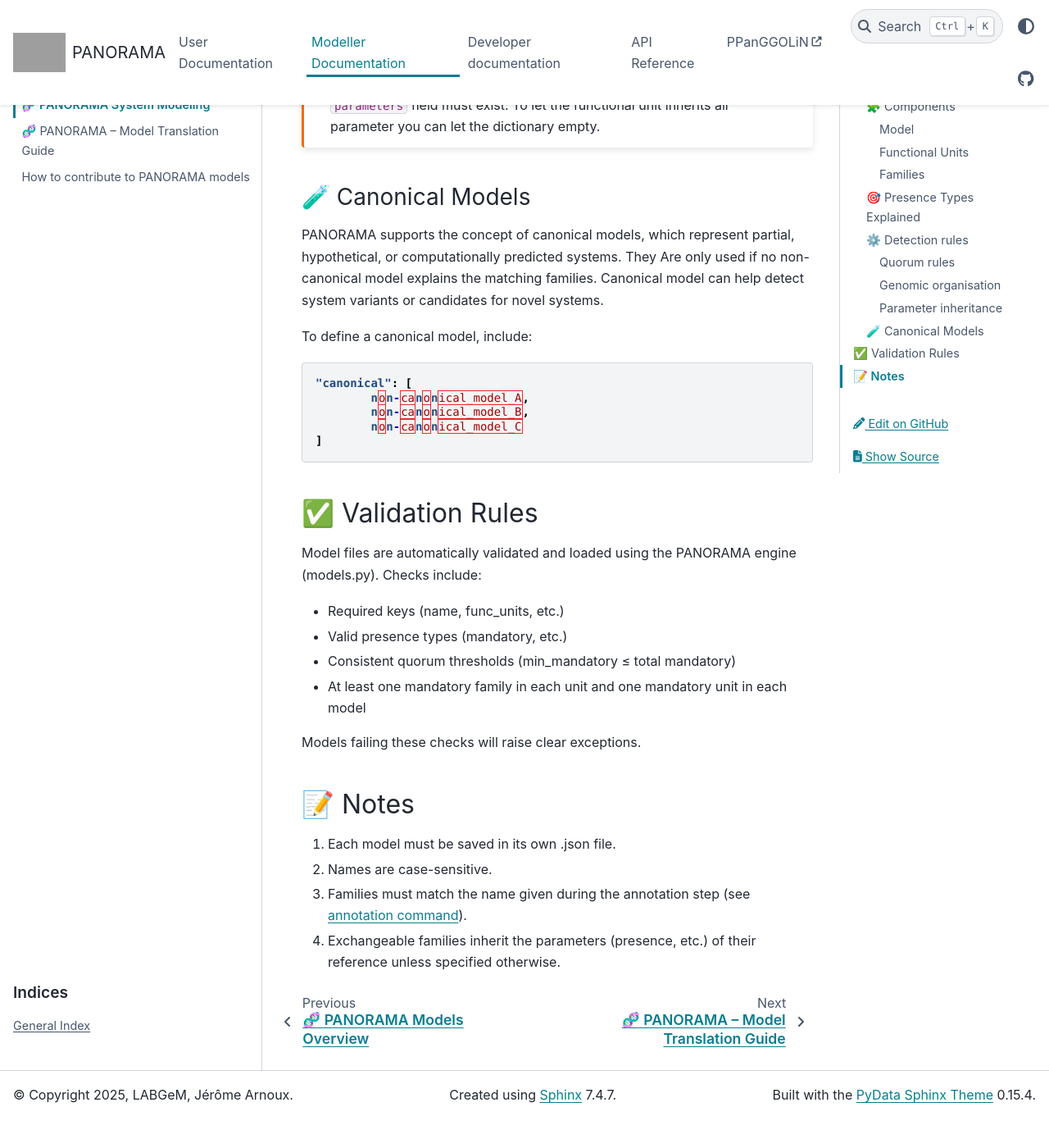
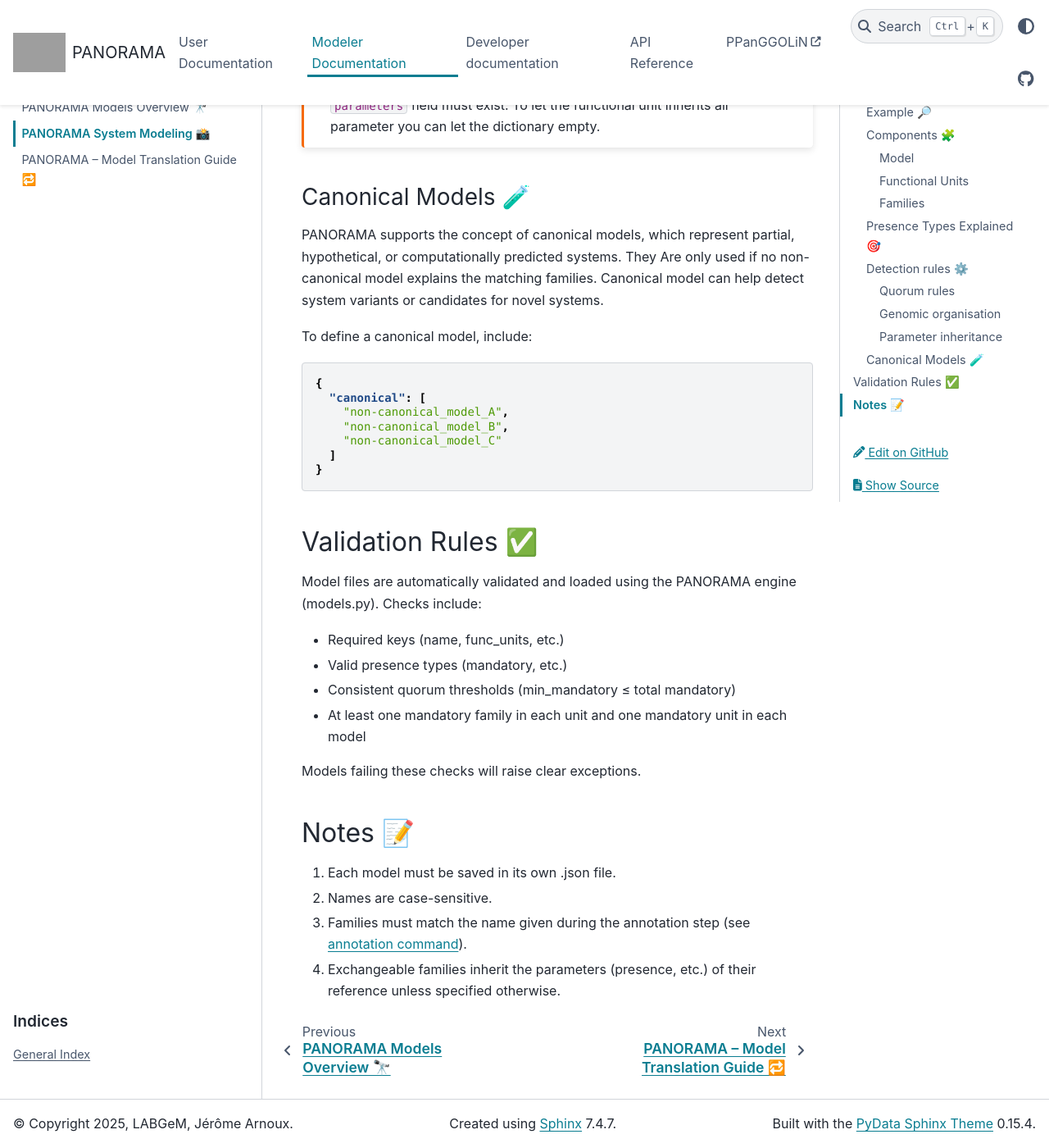
Before and after one commit to labgem/PANORAMA, a Sphinx documentation site: the page built from docs/modeller/modeling.md, in a window 1280 px wide and 1400 px high, scrolled down 8828 px. Shown: the whole window at 82% size. Built offline with Sphinx 7.4.7 and the PyData theme 0.15.4, drawn with Linux system fonts in a browser that asks for light colours; the version number could not be read and is left out; before the commit the page ends 10193 px from its top, so only the background shows below that; some of the changed text lies outside the part shown; grey boxes are pictures that could not be loaded.

Commit message:
Standardize icons, headings, and content in PANORAMA modeler documentation
- Updated headers with thematic emojis for consistency and readability.
- Improved descriptions, examples, and formatting across all modeller guide files:
  - `modeler_guide.md`, `overview.md`, `modeling.md`, and `translate.md`.
- Added and repositioned links for seamless navigation.
- Enhanced clarity in detection rules, presence types, and translation instructions.

````diff
--- a/docs/modeller/modeler_guide.md
+++ b/docs/modeller/modeler_guide.md
@@ -7,7 +7,7 @@
       Models
 ---
 
-# Modeller Documentation
+# Modeler Documentation
 
 ```{toctree}
 :caption: 'Get Started:'
@@ -16,5 +16,4 @@
 overview
 modeling
 translate
-contribute
 ```
--- a/docs/modeller/modeling.md
+++ b/docs/modeller/modeling.md
@@ -1,7 +1,7 @@
 (models)=
-# 🧬 PANORAMA System Modeling
+# PANORAMA System Modeling 📸
 
-## 🧰 Definition
+## Definition 🧰
 
 PANORAMA detects macromolecular systems in pangenomes using user-defined models. These models specify what protein
 families constitute a system and how they are expected to be organized genomically.
@@ -138,7 +138,7 @@
 In the next section, we'll look at how to create more simplified models.
 ```
 
-### 🧩 Components
+### Components 🧩
 
 #### Model
 
@@ -179,7 +179,7 @@
 A family can theoretically be in multiple unit, but this feature has never been tested.
 ```
 
-### 🎯 Presence Types Explained
+### Presence Types Explained 🎯
 
 Each family and each functional unit in a PANORAMA model must be assigned a presence type.
 This type determines how the element contributes to system detection and scoring.
@@ -200,7 +200,7 @@
 | neutral       | Family, Unit | 〰 Ignored               | ❌ No            | ✔ Yes                         | Ignored for scoring, but included in the graph. Helps connect elements that are close in genomic context.   |
 
 (detection-rules)=
-### ⚙️ Detection rules
+### Detection rules ⚙️
 
 Parameters are defined at the model or functional unit level, such as:
 
@@ -275,7 +275,7 @@
 To let the functional unit inherits all parameter you can let the dictionary empty.
 ```
 
-### 🧪 Canonical Models
+### Canonical Models 🧪
 
 PANORAMA supports the concept of canonical models, which represent partial, hypothetical,
 or computationally predicted systems.
@@ -285,14 +285,16 @@
 To define a canonical model, include:
 
 ```json
-"canonical": [
-        non-canonical_model_A,
-        non-canonical_model_B,
-        non-canonical_model_C
-]
+{
+  "canonical": [
+    "non-canonical_model_A",
+    "non-canonical_model_B",
+    "non-canonical_model_C"
+  ]
+}
 ```
 
-## ✅ Validation Rules
+## Validation Rules ✅
 
 Model files are automatically validated and loaded using the PANORAMA engine (models.py). Checks include:
 
@@ -303,7 +305,7 @@
 
 Models failing these checks will raise clear exceptions.
 
-## 📝 Notes
+## Notes 📝
 
 1. Each model must be saved in its own .json file.
 2. Names are case-sensitive.
````
Also changed, not shown: other parts of docs/modeller/modeling.md (+5 -5 lines), docs/index.md (+1 -1 lines), docs/modeller/overview.md (+11 -10 lines), docs/modeller/translate.md (+10 -10 lines), 1 other file.
